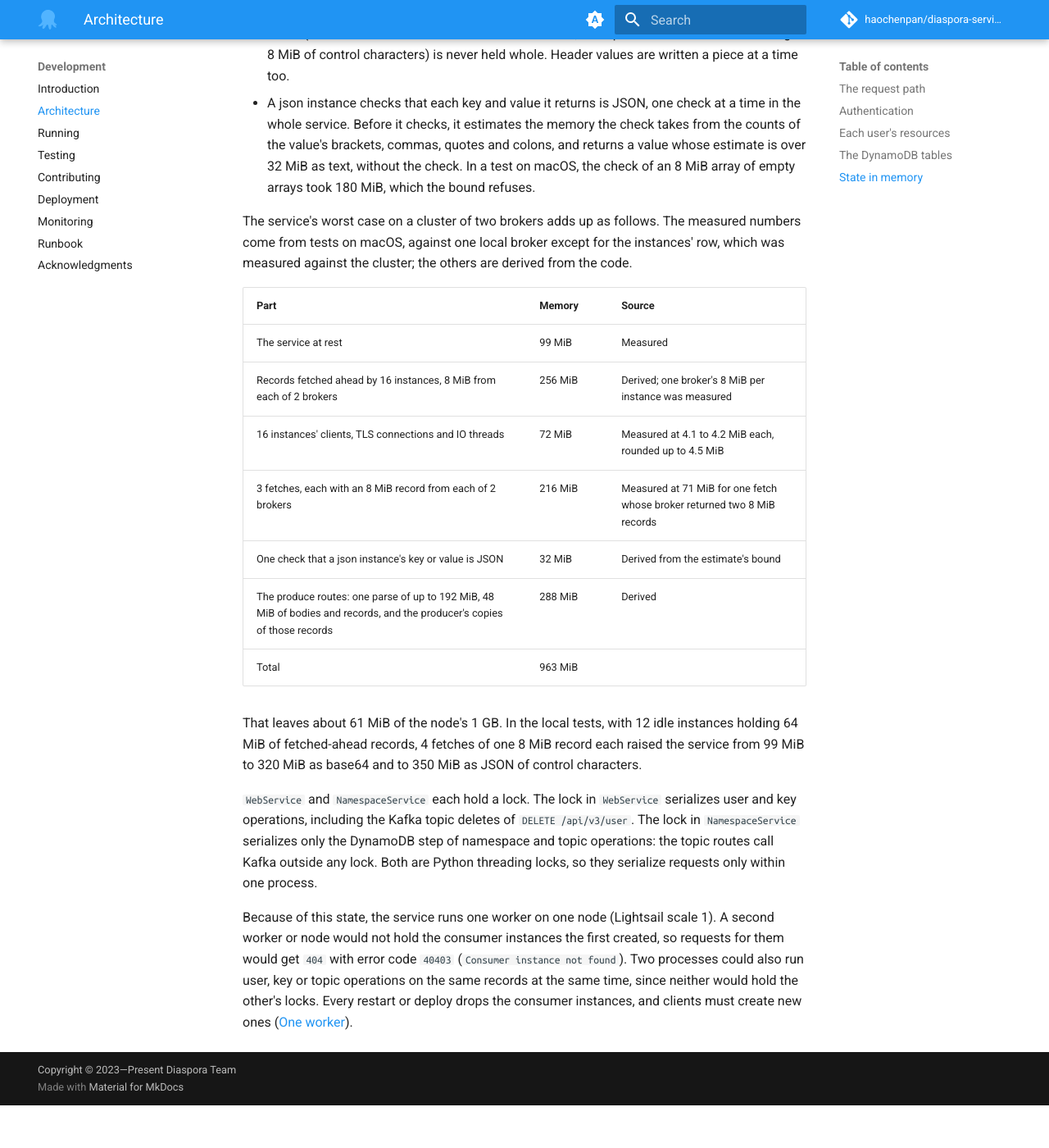
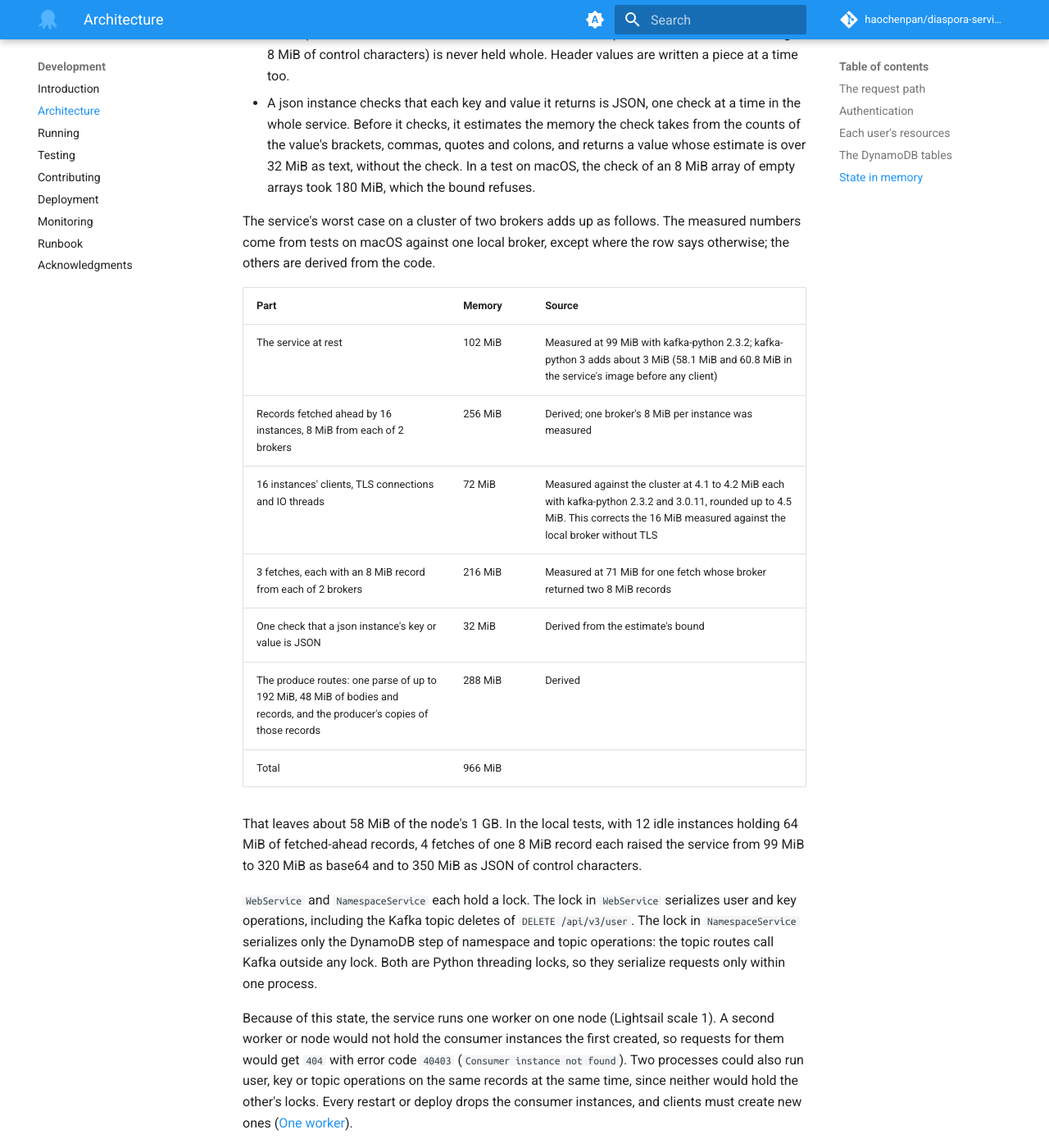
Before and after one commit to haochenpan/diaspora-service, an MkDocs documentation site: the page built from docs/architecture.md, in a window 1280 px wide and 1400 px high, scrolled down 4254 px. Shown: the whole window at 82% size. Built offline with MkDocs 1.6.1 and Material for MkDocs 9.7.7, drawn with Linux system fonts in a browser that asks for light colours; comment, search, counter and statistics services are not loaded; the version menu is left out; before the commit the page ends 5602 px from its top, so only the background shows below that.

Commit message:
Note what kafka-python 3 adds to the memory bound at rest
The service at rest measures about 3 MiB more with kafka-python 3, which
the table now counts, and the instances' row says that its measurement
against the cluster corrects the earlier one against a local broker.

Co-Authored-By: Claude Opus 5.5 <noreply@anthropic.com>

```diff
--- a/docs/architecture.md
+++ b/docs/architecture.md
@@ -173,21 +173,20 @@ These limits bound the memory of the consumer routes:
   arrays took 180 MiB, which the bound refuses.
 
 The service's worst case on a cluster of two brokers adds up as follows.
-The measured numbers come from tests on macOS, against one local broker
-except for the instances' row, which was measured against the cluster;
-the others are derived from the code.
+The measured numbers come from tests on macOS against one local broker,
+except where the row says otherwise; the others are derived from the code.
 
 | Part | Memory | Source |
 | --- | --- | --- |
-| The service at rest | 99 MiB | Measured |
+| The service at rest | 102 MiB | Measured at 99 MiB with kafka-python 2.3.2; kafka-python 3 adds about 3 MiB (58.1 MiB and 60.8 MiB in the service's image before any client) |
 | Records fetched ahead by 16 instances, 8 MiB from each of 2 brokers | 256 MiB | Derived; one broker's 8 MiB per instance was measured |
-| 16 instances' clients, TLS connections and IO threads | 72 MiB | Measured at 4.1 to 4.2 MiB each, rounded up to 4.5 MiB |
+| 16 instances' clients, TLS connections and IO threads | 72 MiB | Measured against the cluster at 4.1 to 4.2 MiB each with kafka-python 2.3.2 and 3.0.11, rounded up to 4.5 MiB. This corrects the 16 MiB measured against the local broker without TLS |
 | 3 fetches, each with an 8 MiB record from each of 2 brokers | 216 MiB | Measured at 71 MiB for one fetch whose broker returned two 8 MiB records |
 | One check that a json instance's key or value is JSON | 32 MiB | Derived from the estimate's bound |
 | The produce routes: one parse of up to 192 MiB, 48 MiB of bodies and records, and the producer's copies of those records | 288 MiB | Derived |
-| Total | 963 MiB | |
+| Total | 966 MiB | |
 
-That leaves about 61 MiB of the node's 1 GB. In the local tests, with
+That leaves about 58 MiB of the node's 1 GB. In the local tests, with
 12 idle instances holding 64 MiB of fetched-ahead records, 4 fetches of
 one 8 MiB record each raised the service from 99 MiB to 320 MiB as
 base64 and to 350 MiB as JSON of control characters.
```
